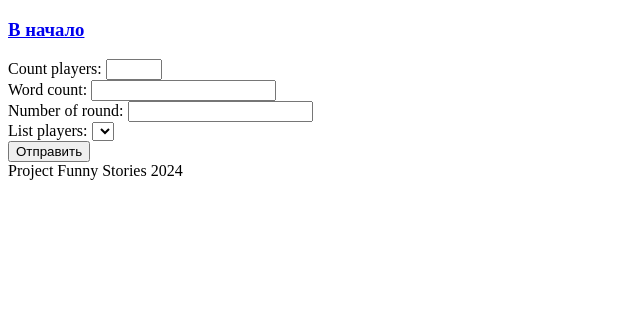
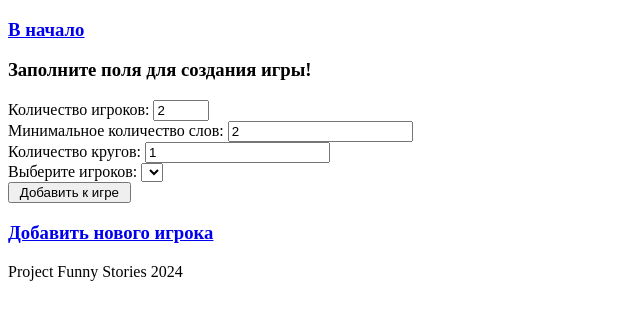
Before and after one commit to Aleks2317/fs, a Django app: page /game_settings/ in a window 1280 px wide. Shown: the top 320 px of the page, without its empty margins (0-640 px from the left). Run offline with Django 5.2, Linux system fonts and the light colour scheme; lists and menus that the app fills with data are empty.

Commit message:
upgrete forms and templates and views

```diff
--- a/funny_stories_project/game/forms.py
+++ b/funny_stories_project/game/forms.py
@@ -7,30 +7,54 @@ from .models import User
 
 
 class GameSettingsForm(forms.Form):
-    count_players = forms.IntegerField(min_value=2, max_value=10, widget=forms.NumberInput(attrs={
-        'class': 'form-control',
-    }))
-    word_count = forms.IntegerField(min_value=5, widget=forms.NumberInput(attrs={
-        'class': 'form-control',
-    }))
-    number_of_round = forms.IntegerField(min_value=1, widget=forms.NumberInput(attrs={
-        'class': 'form-control',
-    }))
-    list_players = forms.ChoiceField(choices=[(a.id, a.name) for a in User.objects.all()])
+    count_players = forms.IntegerField(label='Количество игроков',
+                                       min_value=2,
+                                       max_value=10,
+                                       initial=2,
+                                       widget=forms.NumberInput(attrs={
+                                           'class': 'form-control',
+                                       }))
+    word_count = forms.IntegerField(label='Минимальное количество слов',
+                                    min_value=2,
+                                    initial=2,
+                                    widget=forms.NumberInput(attrs={
+                                        'class': 'form-control',
+                                    }))
+    number_of_round = forms.IntegerField(label='Количество кругов',
+                                         min_value=1,
+                                         initial=1,
+                                         widget=forms.NumberInput(attrs={
+                                             'class': 'form-control',
+                                         }))
+    players = forms.ChoiceField(label='Выберите игроков',
+                                error_messages={"required": "Пожалуйста выберите игроков!"
+                                                            "Количество игроков должно быть не менее 2."
+                                                            "Если вашего игрока нет в предложенном списке, "
+                                                            "вы можете добавить его в базу воспользовавшись "
+                                                            "'Добавить нового игрока.'"},
+                                choices=[(a.id, a.name) for a in User.objects.all()],
+                                initial='None')
 
 
 class NewUserForms(forms.Form):
-    name = forms.CharField(max_length=50, widget=forms.TextInput(attrs={
-        'class': 'form-control',
-        'placeholder': 'Введите имя пользователя'
-    }))
-    age = forms.IntegerField(min_value=18, widget=forms.NumberInput(attrs={
-        'class': 'form-control'
-    }))
-    email = forms.EmailField(widget=forms.EmailInput(attrs={
-        'class': 'form-control',
-        'placeholder': 'user@mail.ru'
-    }))
+    name = forms.CharField(label='Имя',
+                           initial='Player',
+                           max_length=50,
+                           widget=forms.TextInput(attrs={
+                               'class': 'form-control',
+                               'placeholder': 'Введите имя пользователя',
+                           }))
+    age = forms.IntegerField(label='Возраст',
+                             min_value=14,
+                             widget=forms.NumberInput(attrs={
+                                 'class': 'form-control'
+                             }))
+    email = forms.EmailField(label='Почта',
+                             initial='kuku@gmail.corporat',
+                             widget=forms.EmailInput(attrs={
+                                 'class': 'form-control',
+                                 'placeholder': 'user@mail.ru'
+                             }))
 #
 #
 # class RunGameForm(forms.Form):
--- a/funny_stories_project/game/templates/game/game_settings.html
+++ b/funny_stories_project/game/templates/game/game_settings.html
@@ -3,15 +3,21 @@
 {% block title %}Run game{% endblock %}
 
 {% block content %}
-<a href="{% url 'home' %}"><h3>В начало</h3></a>
+<a href="{% url 'home' %}"><h3> В начало </h3></a>
 <div>
   <h3>{{ message }}</h3>
   <form action="" method="post">
     {% csrf_token %}
     {{ form.as_div }}
-    <input type="submit" value="Отправить">
+    <input type="submit" value=" Добавить к игре ">
+  </form>
+    {% if players %}
+    <div>
+      <p>Выбранные игроки: {{ players }}</p>
+    </div>
+    {% endif %}
 
-  </form>
+  <a href="{% url 'new_user' %}"><h3> Добавить нового игрока </h3></a>
 </div>
 
 {% endblock %}
--- a/funny_stories_project/game/templates/game/newuser.html
+++ b/funny_stories_project/game/templates/game/newuser.html
@@ -5,7 +5,6 @@
 <div>
     <a href="{% url 'home' %}"><h3>В начало!</h3></a>
     <a href="{% url 'game_settings' %}"><h3>Вернуться к списку всех игроков!</h3></a>
-    <h2>Заполните анкету игрока!</h2>
     <h3>{{ message }}</h3>
     <form action="" method="post">
         {% csrf_token %}
--- a/funny_stories_project/game/views.py
+++ b/funny_stories_project/game/views.py
@@ -5,6 +5,7 @@ from .forms import NewUserForms
 from .models import User
 
 logger = logging.getLogger(__name__)
+LIST_USERS = []
 
 
 def home(request):
@@ -28,22 +29,31 @@ def new_user(request):
             age = form.cleaned_data['age']
             email = form.cleaned_data['email']
             logger.info(f'Получили {name = }, {age = }, {email = }')
-            player = User(name=name, age=age, email=email)
-            player.save()
+            user = User(name=name, age=age, email=email)
+            user.save()
             message = 'Игрок сохранен, добавить еще одного игрока?'
             return render(request, 'game/newuser.html', {'form': form, 'message': message})
     else:
         form = NewUserForms()
+        LIST_USERS = []
         message = 'Заполните форму игрока'
     return render(request, 'game/newuser.html', {'form': form, 'message': message})
 
 
 def game_settings(request):
+    message = 'Заполните поля для создания игры!'
     if request.method == 'POST':
         form = GameSettingsForm(request.POST)
         if form.is_valid():
+            # count_players = form.cleaned_data['count_players']
+            word_count = form.cleaned_data['word_count']
+            number_of_round = form.cleaned_data['number_of_round']
+            player = User.objects.get(id=form.cleaned_data['players']).name
+            LIST_USERS.append(player)
+            players = ', '.join(LIST_USERS)
+            logger.info(f'Выбранные игроки {LIST_USERS = }')
             logger.info('Game_settings ok valid')
-            return render(request, 'game/game_settings.html', {'form': form})
+            return render(request, 'game/game_settings.html', {'form': form, 'players': players, 'message': message})
     else:
         form = GameSettingsForm()
-    return render(request, 'game/game_settings.html', {'form': form})
+    return render(request, 'game/game_settings.html', {'form': form, 'message': message})
```
Also changed, not shown: funny_stories_project/game/models.py (+6 -6 lines), funny_stories_project/game/migrations/0001_initial.py (added).
